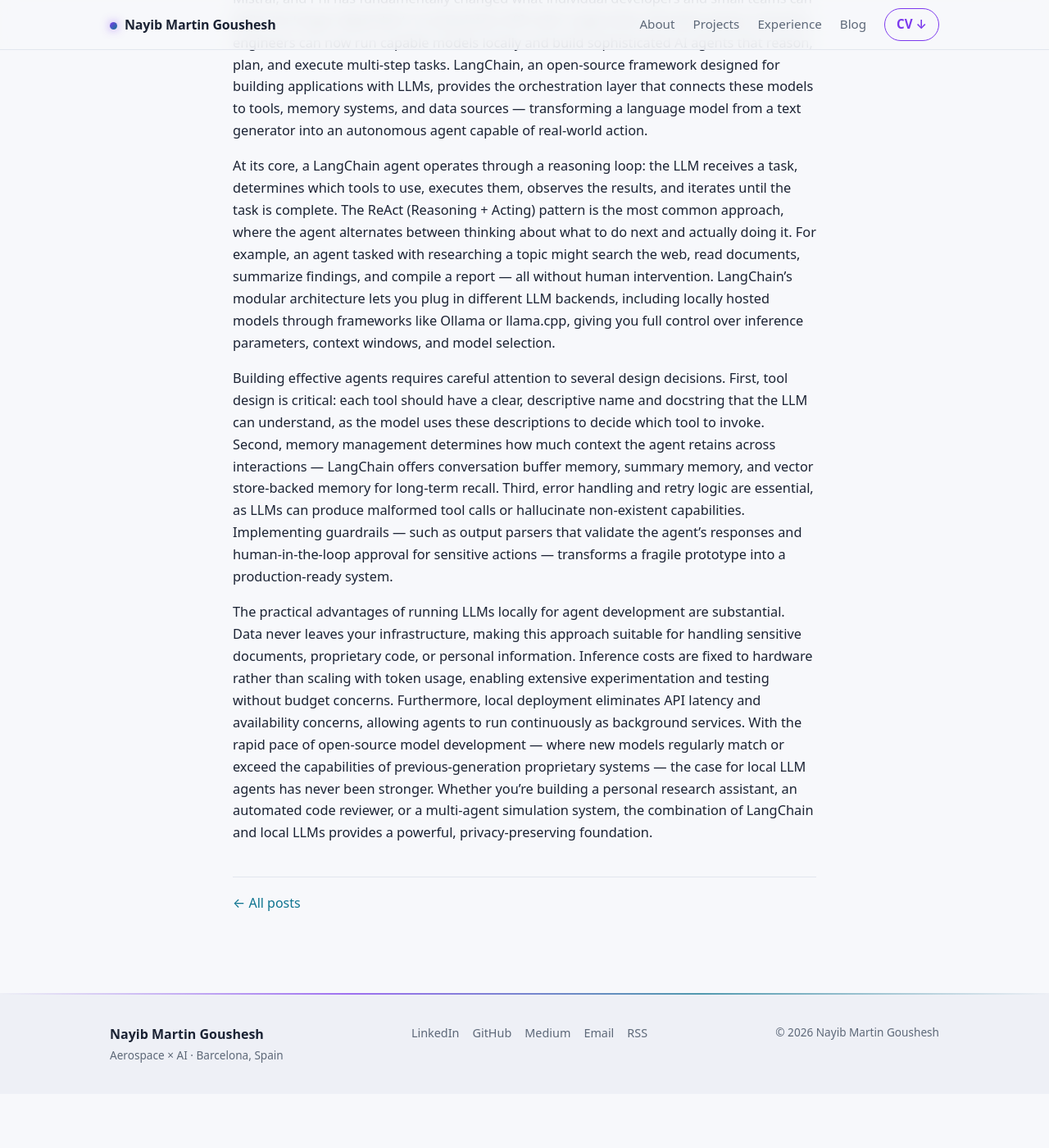
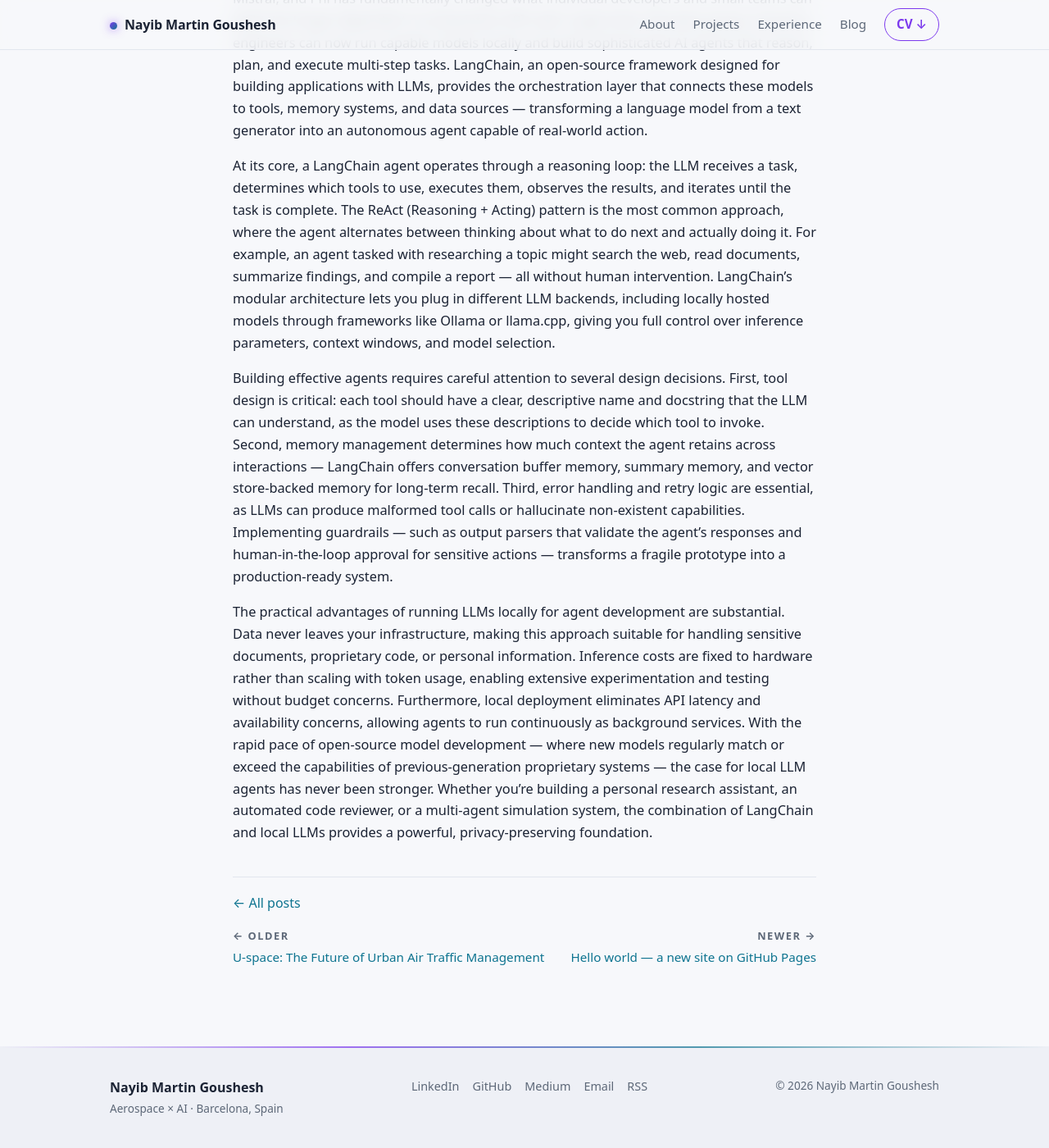
Before and after one commit to N-cryptd/N-cryptd.github.io, a Jekyll site: the page built from _posts/2024-03-10-langchain-local-llms.md, in a window 1280 px wide and 1400 px high, scrolled down 452 px. Shown: the whole window at 82% size. Built offline with Jekyll 4.4.1, drawn with Linux system fonts in a browser that asks for light colours; before the commit the page ends 1786 px from its top, so only the background shows below that.

Commit message:
feat: prev/next post navigation at the end of posts (#16)
Chronological neighbours from site.posts (explicit index lookup;
site.posts is newest-first). Older left, newer right; the missing
side simply isn't rendered on the oldest/newest posts. Kicker labels
iterate the .crumbs pattern; titles truncate with ellipsis. Zero JS.

```diff
--- a/_layouts/post.html
+++ b/_layouts/post.html
@@ -18,7 +18,38 @@ layout: default
   <div class="post-content">
     {{ content }}
   </div>
-  <nav class="post-nav" aria-label="Blog">
+  {% comment %} Chronological neighbours: site.posts is newest-first, so
+     the entry before the current one in the loop is the newer post. {% endcomment %}
+  {% assign current_index = nil %}
+  {% for p in site.posts %}
+    {% if p.url == page.url %}{% assign current_index = forloop.index0 %}{% endif %}
+  {% endfor %}
+  <nav class="post-nav" aria-label="Post navigation">
     <a href="{{ '/blog/' | relative_url }}">← All posts</a>
+    {% if current_index != nil %}
+      {% assign older_index = current_index | plus: 1 %}
+      {% assign older_post = site.posts[older_index] %}
+      {% assign newer_post = nil %}
+      {% if current_index > 0 %}
+        {% assign newer_index = current_index | minus: 1 %}
+        {% assign newer_post = site.posts[newer_index] %}
+      {% endif %}
+      {% if older_post or newer_post %}
+        <div class="post-nav-neighbours">
+          {% if older_post %}
+            <a class="post-nav-neighbour post-nav-older" href="{{ older_post.url | relative_url }}">
+              <span class="post-nav-label">← Older</span>
+              <span class="post-nav-title">{{ older_post.title }}</span>
+            </a>
+          {% endif %}
+          {% if newer_post %}
+            <a class="post-nav-neighbour post-nav-newer" href="{{ newer_post.url | relative_url }}">
+              <span class="post-nav-label">Newer →</span>
+              <span class="post-nav-title">{{ newer_post.title }}</span>
+            </a>
+          {% endif %}
+        </div>
+      {% endif %}
+    {% endif %}
   </nav>
 </article>
--- a/assets/css/style.css
+++ b/assets/css/style.css
@@ -522,6 +522,44 @@ a:hover { text-decoration: underline; }
 
 .post-nav { margin-top: 40px; padding-top: 18px; border-top: 1px solid var(--border); }
 
+/* Chronological neighbours under the index link — quiet kicker
+   labels over the post title; one-sided on the oldest/newest
+   posts (the missing side simply isn't rendered), titles
+   truncate instead of wrapping on narrow screens */
+.post-nav-neighbours {
+  display: flex;
+  justify-content: space-between;
+  gap: 24px;
+  margin-top: 16px;
+}
+.post-nav-neighbour {
+  display: block;
+  min-width: 0;
+  /* Two long titles still shrink to a fair split (flex-shrink),
+     but a lone side may use most of the row before truncating */
+  max-width: 62%;
+  text-decoration: none;
+}
+.post-nav-newer { margin-left: auto; text-align: right; }
+.post-nav-label {
+  display: block;
+  color: var(--muted);
+  font-size: 0.8rem;
+  font-weight: 700;
+  text-transform: uppercase;
+  letter-spacing: 0.12em;
+}
+.post-nav-title {
+  display: block;
+  margin-top: 3px;
+  overflow: hidden;
+  white-space: nowrap;
+  text-overflow: ellipsis;
+  font-size: 0.95rem;
+}
+.post-nav-neighbour:hover .post-nav-label { color: var(--accent); }
+.post-nav-neighbour:hover .post-nav-title { color: var(--accent-2); text-decoration: underline; }
+
 /* ---------- Contact ---------- */
 
 .contact-actions { display: flex; flex-wrap: wrap; gap: 12px; }
```
